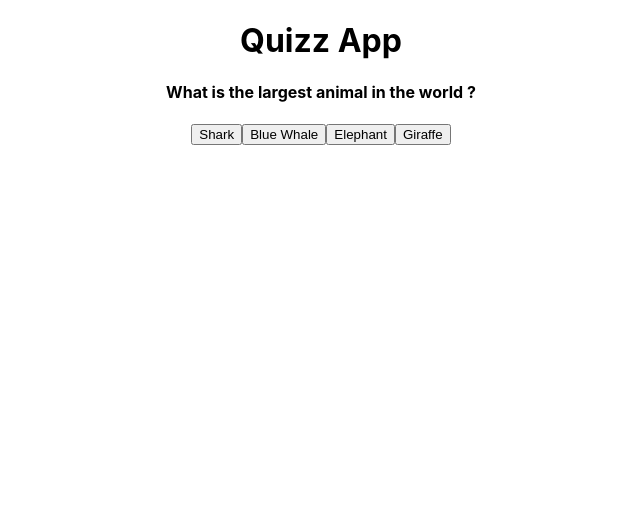
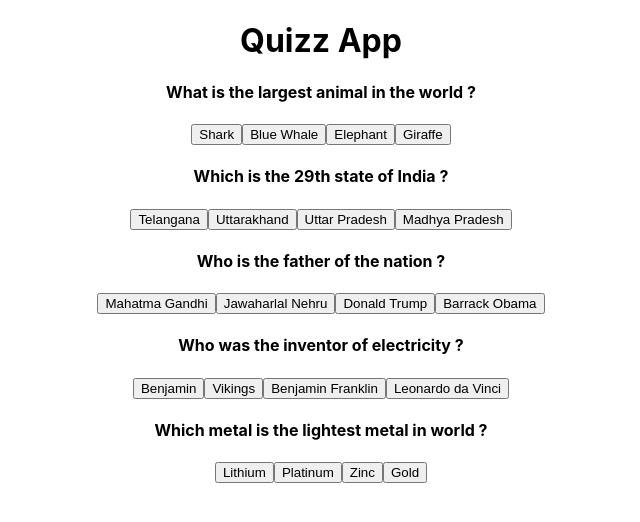
Before and after one commit to iamneo-production/edefdebfabdffafbbddddbbedcfcfdfbedeaaeafdbbc, a React (Create React App) app in the folder reactapp/: page / in a window 1280 px wide. Both pictures are taken after a click on the button "Start Quiz". Shown: the top 522 px of the page, without its empty margins (319-959 px from the left). Built offline with nearby package versions, Linux system fonts and the light colour scheme.

Commit message:
Backup Commit

```diff
--- a/reactapp/src/App.js
+++ b/reactapp/src/App.js
@@ -1,137 +1,123 @@
-import React, { useState } from 'react';
+import { useState } from 'react';
 import './App.css';
 import Button from "./components/UI/Button/Button";
 import Card from "./components/UI/Card/Card";
+import React from 'react';
 function App() {
 
+  var qCards;
   var startBtn;
   var resultBtn;
 
   const questionData = [
     {
-      key: 1,
-      question: 'What is the largest animal in the world ?',
+      key:1,
+      question:'What is the largest animal in the world ?',
       //correctAnswerMarkUpdate,
       //attempt,
-      options: {
+      options : {
         option1: 'Shark',
         option2: 'Blue Whale',
         option3: 'Elephant',
         option4: 'Giraffe'
       },
-      answer: 'Blue Whale'
+      answer : 'Blue Whale'
     },
     {
-      key: 2,
-      question: "Which is the 29th state of India ?",
+      key : 2,
+      question : "Which is the 29th state of India ?",
       //correctAnswerMarkUpdate,
       //attempt,
-      options: {
-        option1: "Telangana",
-        option2: "Uttarakhand",
-        option3: "Uttar Pradesh",
-        option4: "Madhya Pradesh",
+      options : {
+        option1 : "Telangana",
+        option2 : "Uttarakhand",
+        option3 : "Uttar Pradesh",
+        option4 : "Madhya Pradesh",
       },
-      answer: "Telangana"
+      answer : "Telangana"
     },
     {
-      key: 3,
-      question: 'Who is the father of the nation ?',
+      key:3,
+      question:'Who is the father of the nation ?',
       //correctAnswerMarkUpdate,
       //attempt,
-      options: {
+      options : {
         option1: 'Mahatma Gandhi',
         option2: 'Jawaharlal Nehru',
         option3: 'Donald Trump',
         option4: 'Barrack Obama'
       },
-      answer: 'Mahatma Gandhi'
+      answer : 'Mahatma Gandhi'
     },
     {
-      key: 4,
-      question: 'Who was the inventor of electricity ?',
+      key:4,
+      question:'Who was the inventor of electricity ?',
       //correctAnswerMarkUpdate,
       //attempt,
-      options: {
+      options : {
         option1: 'Benjamin',
         option2: 'Vikings',
         option3: 'Benjamin Franklin',
         option4: 'Leonardo da Vinci'
       },
-      answer: 'Benjamin Franklin'
+      answer : 'Benjamin Franklin'
     },
     {
-      key: 5,
-      question: 'Which metal is the lightest metal in world ?',
+      key:5,
+      question:'Which metal is the lightest metal in world ?',
       //correctAnswerMarkUpdate,
       //attempt,
-      options: {
+      options : {
         option1: 'Lithium',
         option2: 'Platinum',
         option3: 'Zinc',
-        option4: 'Show Results'
+        option4: 'Gold'
       },
-      answer: 'Lithium'
+      answer : 'Lithium'
     },
 
-
   ]
-
   const [startFlag, setStartFlag] = useState(false);
   const [resultFlag, setResultFlag] = useState(false);
   const [buttonText, setButtonText] = useState('Start Quiz');
   const [questionsCorrect, setQuestionsCorrect] = useState(0);
   const [answered, setAnswered] = useState(0);
 
-  function handleStart() {
+  function handleStart()
+  {
     setStartFlag(true);
-    setResultFlag(false); // Reset the resultFlag to false when Start Quiz is clicked
-    setButtonText('Next Question');
+    setButtonText('Started');
   }
 
-  function handleAnswer(answer) {
-    const currentQuestion = questionData[answered];
-    if (currentQuestion.answer === answer) {
-      setQuestionsCorrect(questionsCorrect + 1);
-    }
+  if(startFlag)
+  {
+    qCards =
+    <div>
+      {
+        questionData.map((data) =>
+          <Card question= {data.question} options = {{
+            option1 : data.options.option1,
+            option2 : data.options.option2,
+            option3 : data.options.option3,
+            option4 : data.options.option4,
+          }} > </Card>)
+      }
+    </div>
 
-    if (answered === questionData.length - 1) {
-      setResultFlag(true);
-      setButtonText('Start Quiz');
-    } else {
-      setAnswered(answered + 1);
-      setButtonText('Next Question');
-    }
+    startBtn = <></>;
   }
-
-  function handleShowResults() {
-    setStartFlag(false);
-    setResultFlag(true);
-    setAnswered(0);
-    setQuestionsCorrect(0);
-    setButtonText('Show Results'); // Set the buttonText to 'Show Results'
-  }
-
-  let qCards;
-
-  if (startFlag && !resultFlag) {
-    qCards = (
-      <div className='data'>
-        <Card
-          question={questionData[answered].question}
-          options={questionData[answered].options}
-          handleAnswer={handleAnswer}
-        />
-      </div>
-    );
+  else
+  {
+    startBtn = <Button onClick = {handleStart}>Start Quiz</Button>;
   }
 
   return (
     <div className="App">
-      <h1>Quizz App</h1>
+      <h1>
+        Quizz App
+      </h1>
       {qCards}
-      {!startFlag && !resultFlag && <Button onClick={handleStart}>{buttonText}</Button>}
-      {startFlag && resultFlag && <Button onClick={handleShowResults}>{buttonText}</Button>}
+      {startBtn}
     </div>
   );
 }
```
Also changed, not shown: 1 other file (tests, documents, lock files or other folders).
